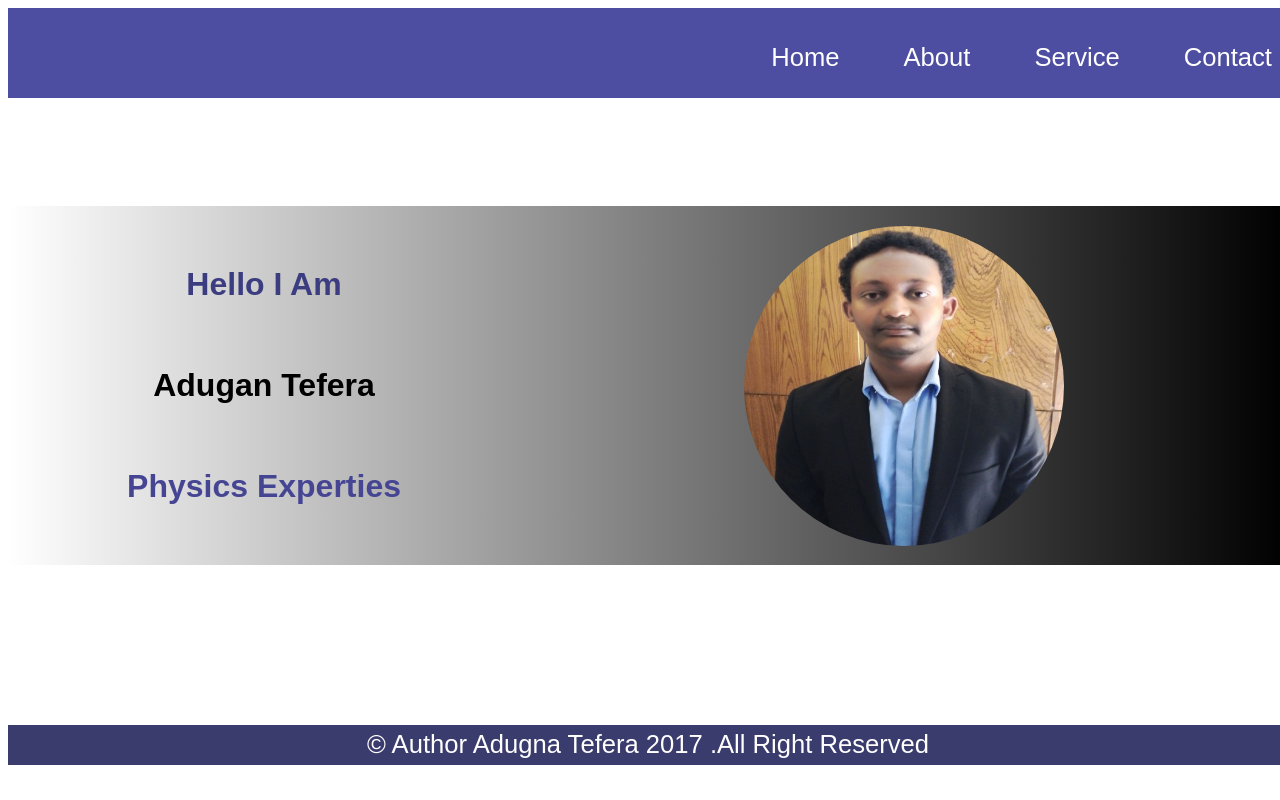
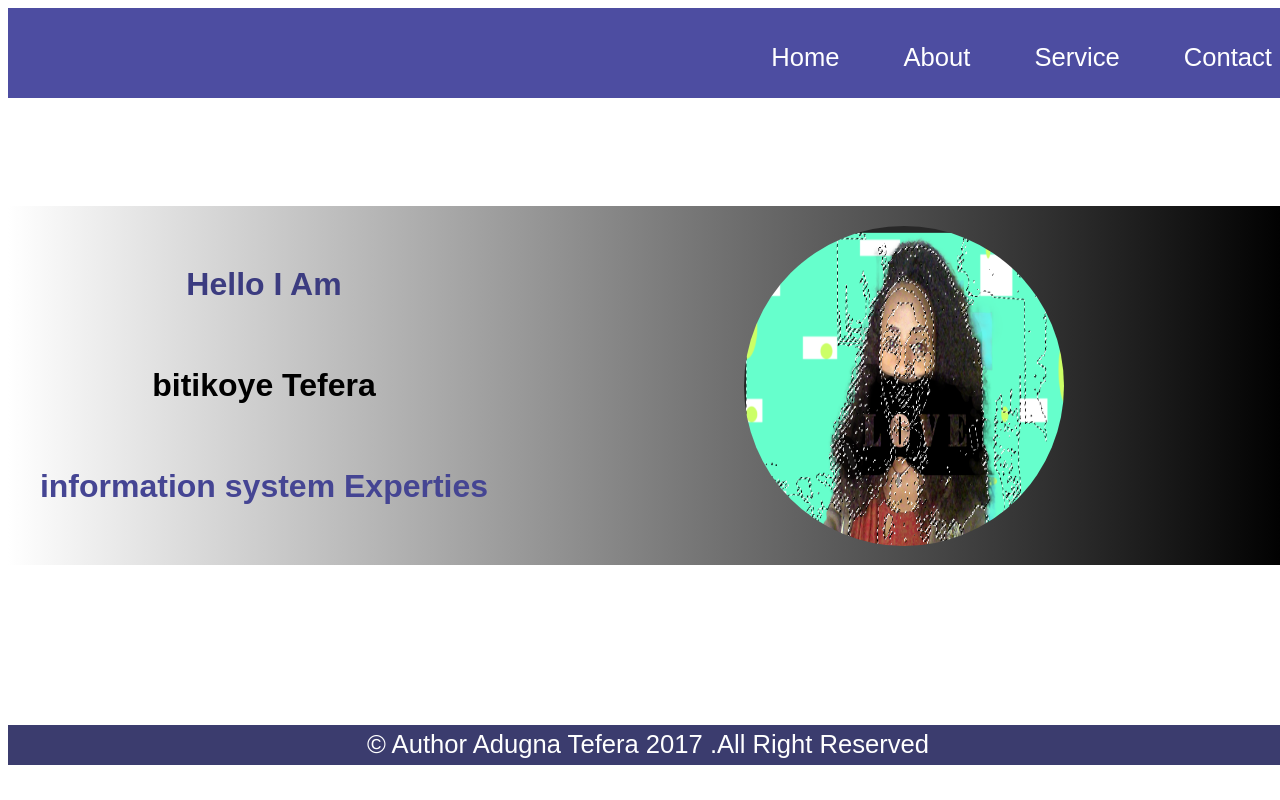
Before and after one commit to asnsnsndnd/adugnatefera9, a plain HTML site: page index.html in a window 1280 px wide. Drawn offline with Linux system fonts and the light colour scheme.

Commit message:
add some some modify

```diff
--- a/index.html
+++ b/index.html
@@ -31,8 +31,8 @@
 <div class="profile-description ">
 
 <p class="hello"> Hello I Am </p>
-<p class="nameof"> <b>Adugan Tefera </b></p>
-<p class="physic"> Physics Experties</p>
+<p class="nameof"> <b>bitikoye Tefera </b></p>
+<p class="physic"> information system Experties</p>
 
 </div>
 
@@ -46,7 +46,7 @@
 <div class="profile-image-parent">
 
     <!-- image of profile -->
-<img src="adugna.jpg" class="profile-image" >
+<img src="bitikoye.png" class="profile-image" >
 
 
 </div>
```
Also changed, not shown: adugna.jpg (deleted), bitikoye.png (added).
